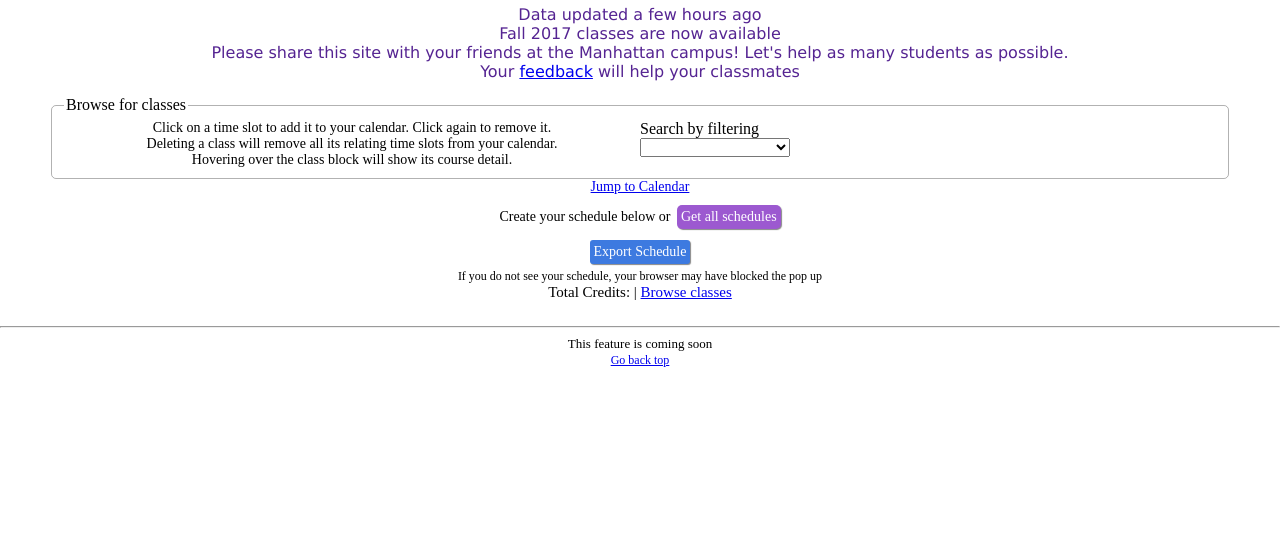
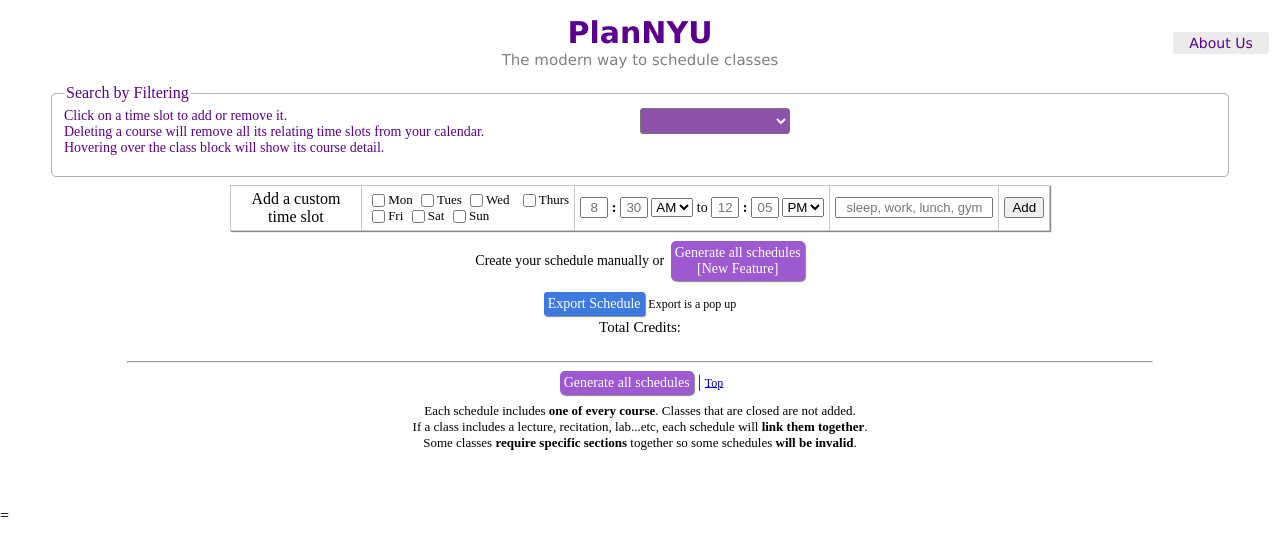
Before and after one commit to Skycocoo/PlanNYU, a plain HTML site: page schedule.html in a window 1280 px wide. Drawn offline with Linux system fonts and the light colour scheme; files that its build step writes are made by us from their sources; a script that the page names is missing.

Commit message:
Updated correct version of files

```diff
--- a/schedule.html
+++ b/schedule.html
@@ -2,31 +2,31 @@
 <html>
 <head>
 	<meta content="text/html;charset=utf-8" http-equiv="Content-Type">
-   <meta content="utf-8" http-equiv="encoding">
+	<meta content="utf-8">
 	<title>PlanNYU.com</title>
-	<link rel="stylesheet" type="text/css" href="index.css">
+	<link rel="stylesheet" type="text/css" href="schedule_style.css">
 </head>
 
 <body>
-	<header name="top">
-		<span>Data updated a few hours ago<br/>Fall 2017 classes are now available<br/>Please share this site with your friends at the Manhattan campus! Let's help as many students as possible.</span>
-		<!--<br/>-->
-		<span id="annoucements"><span style="font-size: 16px;"></span>
-         <br/>Your <!-- Don't have server ** <a href="/about">--><a href="about_us.html">feedback</a> will help your classmates
+<header>
+	<a href="/about" class="linkToPgs" style="right: 1px;">About Us</a>
+	<strong style="font-size: 30px;">PlanNYU</strong><br/>
+	<span id="topM" style="font-size: 15px; color: grey;">
+         The modern way to schedule classes
       </span>
+
 </header>
 
 <div id="search">
 
 	<fieldset>
-			<legend>Browse for classes</legend>
+		<legend>Search by Filtering</legend>
 		<div class="search-sep" id="search-left">
-            Click on a time slot to add it to your calendar. Click again to remove it.<br/>
-            Deleting a class will remove all its relating time slots from your calendar.<br/>
+			Click on a time slot to add or remove it.<br/>
+			Deleting a course will remove all its relating time slots from your calendar.<br/>
 			Hovering over the class block will show its course detail.
 		</div>
 		<div class="search-sep" id="search-right">
-				Search by filtering<br/>
 			<select id="school-options" onchange="schoolChange()">
 			</select>
 			<select id="major-options" onchange="majorChange()">
@@ -38,295 +38,87 @@
 	</fieldset>
 </div>
 
-   <div style="text-align: center; font-size: 14px;"><a href="#cPrev">Jump to Calendar</a></div>
+
+<!-- <div style="text-align: center; font-size: 12px;"><a href="#cPrev">Jump to Calendar</a></div>-->
+<table id="customBlock">
+	<tr>
+		<td id="customBlockTitle">
+			Add a custom time slot
+		</td>
+		<td id="dayCheckBox">
+			<span><input type="checkbox" name="day" value="Mo" id="Mo"> Mon</span>
+			<span><input type="checkbox" name="day" value="Tu" id="Tu"> Tues</span>
+			<span><input type="checkbox" name="day" value="We" id="We"> Wed<span>
+            <span><input type="checkbox" name="day" value="Th" id="Th"> Thurs</span><br/>
+            <span><input type="checkbox" name="day" value="Fr" id="Fr"> Fri</span>
+            <span><input type="checkbox" name="day" value="Sa" id="Sa"> Sat</span>
+            <span><input type="checkbox" name="day" value="Su" id="Su"> Sun</span>
+		</td>
+		<td id="customTime">
+			<input type="text" maxlength="2" placeholder="8" id="Bhr"> <strong>:</strong>
+			<input type="text" maxlength="2" placeholder="30" id="Bmin">
+			<select id="customBAMPM">
+				<option value="am">AM</option>
+				<option value="pm">PM</option>
+			</select>
+			to
+			<input type="text" maxlength="2" placeholder="12" id="Ehr"> <strong>:</strong>
+			<input type="text" maxlength="2" placeholder="05" id="Emin">
+			<select id="customEAMPM">
+				<option value="pm">PM</option>
+				<option value="am">AM</option>
+			</select>
+		</td>
+		<td id="customName">
+			<input type="text" maxlength="50" placeholder="sleep, work, lunch, gym" id="nameTimeSlot">
+		</td>
+		<td>
+			<button onclick="errorCustoms();">
+				Add
+			</button>
+		</td>
+	</tr>
+</table>
 <div id="cart">
 </div>
-	<div style="clear: both"></div>
+<div style="clear: both;"></div>
 <div id="schedule-option">
 		<span style="font-size: 14px;">
-			Create your schedule below or
+			Create your schedule manually or
 		</span>
 	<span class="schedule-interact-button">
-			<a href="#generate" onclick="testaa();">Get all schedules</a>
+			<a href="#generate" onclick="generateSched();">Generate all schedules<br/>[New Feature]</a>
 		</span>
 
 </div>
 <div id="cPrev" style="text-align: center; font-size: 15px;">
-      <span onclick="getImg(document.getElementById('calendar'))" id="spanImgInfo">Export Schedule</span><br/>
-      <span style="font-size: 12px;">If you do not see your schedule, your browser may have blocked the pop up</span><br/>
+	<span onclick="getImg(document.getElementById('calendar'))" id="spanImgInfo">Export Schedule</span>
+	<span style="font-size: 12px;">Export is a pop up</span><br/>
 	<span id="cNote"></span>
-      Total Credits: <strong id="numCredits"></strong> | <a href="#top">Browse classes</a>
+	Total Credits: <strong id="numCredits"></strong> <!--| <a href="#top" style="font-size: 12px;">Browse classes</a>-->
 	<br/>
 </div>
 <div id="calendar">
 </div>
 <!--<div id="imgCalendar"></div>-->
-	<hr/>
 <div id="generate">
-		<span id="gen-message">This feature is coming soon<br/><a href="#top" style="font-size: 12px;">Go back top</a></span>
-      <!--<script>retrieveTest(val);</script>-->
-		<!--<div class="tables-cont">
-			<span class="tables-title">Schedule 1</span>
-			<table>
-				<tr>
-					<th>Time</th>
-					<th>Monday</th>
-					<th>Tuesday</th>
-					<th>Wednesday</th>
-					<th>Thursday</th>
-					<th>Friday</th>
-					<th>Saturday</th>
-					<th>Sunday</th>
-				</tr>
-				<tr>
-					<td rowspan="4">8:00AM</td>
-					<td rowspan="3"><div style="cursor: pointer;">CS-UY 1114 <br/>Sec A32</div></td>
-					<td></td>
-					<td></td>
-					<td></td>
-					<td></td>
-					<td></td>
-					<td></td>
-				</tr>
-				<tr>
-					<td></td>
-					<td></td>
-					<td></td>
-					<td></td>
-					<td></td>
-					<td></td>
-				</tr>
-				<tr>
-					<td></td>
-					<td></td>
-					<td></td>
-					<td></td>
-					<td></td>
-					<td></td>
-				</tr>
-				<tr>
-					<td></td>
-					<td></td>
-					<td></td>
-					<td></td>
-					<td></td>
-					<td></td>
-					<td></td>
-				</tr>
-				<tr>
-					<td rowspan="4">9:00AM</td>
-					<td></td>
-					<td></td>
-					<td></td>
-					<td></td>
-					<td></td>
-					<td></td>
-					<td></td>
-				</tr>
-				<tr>
-					<td></td>
-					<td></td>
-					<td></td>
-					<td></td>
-					<td></td>
-					<td></td>
-					<td></td>
-				</tr>
-				<tr>
-					<td></td>
-					<td></td>
-					<td></td>
-					<td></td>
-					<td></td>
-					<td></td>
-					<td></td>
-				</tr>
-				<tr>
-					<td></td>
-					<td></td>
-					<td></td>
-					<td></td>
-					<td></td>
-					<td></td>
-					<td></td>
-				</tr>
-			</table>
+	<hr style="width: 80%;"/>
+	<div style="text-align: center;">
+         <span class="schedule-interact-button">
+            <a onclick="generateSched();">Generate all schedules</a>
+         </span>
+		| <a href="#top" style="font-size: 12px;">Top</a>
 	</div>
-		<div class="tables-cont">
-			<span class="tables-title">Schedule 2</span>
-			<table>
-				<tr>
-					<th>Time</th>
-					<th>Monday</th>
-					<th>Tuesday</th>
-					<th>Wednesday</th>
-					<th>Thursday</th>
-					<th>Friday</th>
-					<th>Saturday</th>
-					<th>Sunday</th>
-				</tr>
-				<tr>
-					<td rowspan="4">8:00AM</td>
-					<td rowspan="3"><div style="cursor: pointer;">CS-UY 1114 <br/>Sec A32</div></td>
-					<td></td>
-					<td></td>
-					<td></td>
-					<td></td>
-					<td></td>
-					<td></td>
-				</tr>
-				<tr>
-					<td></td>
-					<td></td>
-					<td></td>
-					<td></td>
-					<td></td>
-					<td></td>
-				</tr>
-				<tr>
-					<td></td>
-					<td></td>
-					<td></td>
-					<td></td>
-					<td></td>
-					<td></td>
-				</tr>
-				<tr>
-					<td></td>
-					<td></td>
-					<td></td>
-					<td></td>
-					<td></td>
-					<td></td>
-					<td></td>
-				</tr>
-				<tr>
-					<td rowspan="4">9:00AM</td>
-					<td></td>
-					<td></td>
-					<td></td>
-					<td></td>
-					<td></td>
-					<td></td>
-					<td></td>
-				</tr>
-				<tr>
-					<td></td>
-					<td></td>
-					<td></td>
-					<td></td>
-					<td></td>
-					<td></td>
-					<td></td>
-				</tr>
-				<tr>
-					<td></td>
-					<td></td>
-					<td></td>
-					<td></td>
-					<td></td>
-					<td></td>
-					<td></td>
-				</tr>
-				<tr>
-					<td></td>
-					<td></td>
-					<td></td>
-					<td></td>
-					<td></td>
-					<td></td>
-					<td></td>
-				</tr>
-			</table>
+	<span id="gen-message">
+         Each schedule includes <strong>one of every course</strong>. Classes that are closed are not added.<br/>
+         If a class includes a lecture, recitation, lab...etc, each schedule will <strong>link them together</strong>.<br/>
+         Some classes <strong>require specific sections</strong> together so some schedules <strong>will be invalid</strong>.<br/>
+         <br/>
+      </span>
+
+	<div id="gScheds">
 	</div>
-		<div class="tables-cont">
-			<span class="tables-title">Schedule 3</span>
-			<table>
-				<tr>
-					<th>Time</th>
-					<th>Monday</th>
-					<th>Tuesday</th>
-					<th>Wednesday</th>
-					<th>Thursday</th>
-					<th>Friday</th>
-					<th>Saturday</th>
-					<th>Sunday</th>
-				</tr>
-				<tr>
-					<td rowspan="4">8:00AM</td>
-					<td rowspan="3"><div style="cursor: pointer;">CS-UY 1114 <br/>Sec A32</div></td>
-					<td></td>
-					<td></td>
-					<td></td>
-					<td></td>
-					<td></td>
-					<td></td>
-				</tr>
-				<tr>
-					<td></td>
-					<td></td>
-					<td></td>
-					<td></td>
-					<td></td>
-					<td></td>
-				</tr>
-				<tr>
-					<td></td>
-					<td></td>
-					<td></td>
-					<td></td>
-					<td></td>
-					<td></td>
-				</tr>
-				<tr>
-					<td></td>
-					<td></td>
-					<td></td>
-					<td></td>
-					<td></td>
-					<td></td>
-					<td></td>
-				</tr>
-				<tr>
-					<td rowspan="4">9:00AM</td>
-					<td></td>
-					<td></td>
-					<td></td>
-					<td></td>
-					<td></td>
-					<td></td>
-					<td></td>
-				</tr>
-				<tr>
-					<td></td>
-					<td></td>
-					<td></td>
-					<td></td>
-					<td></td>
-					<td></td>
-					<td></td>
-				</tr>
-				<tr>
-					<td></td>
-					<td></td>
-					<td></td>
-					<td></td>
-					<td></td>
-					<td></td>
-					<td></td>
-				</tr>
-				<tr>
-					<td></td>
-					<td></td>
-					<td></td>
-					<td></td>
-					<td></td>
-					<td></td>
-					<td></td>
-				</tr>
-			</table>
-		</div>
-		<div style="clear : both;"></div>-->
+	<div style="clear : both;"></div>
 </div>
 
 <script src="index.js"></script>
@@ -338,11 +130,9 @@
             (i[r].q=i[r].q||[]).push(arguments)},i[r].l=1*new Date();a=s.createElement(o),
         m=s.getElementsByTagName(o)[0];a.async=1;a.src=g;m.parentNode.insertBefore(a,m)
     })(window,document,'script','https://www.google-analytics.com/analytics.js','ga');
-
-  ga('create', 'UA-83639666-1', 'auto');
+    ga('create', 'UA-83639668-1', 'auto');
     ga('send', 'pageview');
-
 </script>
 </body>
 
-</html>
+</html>=
--- a/schedule_style.css
+++ b/schedule_style.css
@@ -76,7 +76,7 @@
     color: #59008e;
 
     border-radius: 5px;
-    height: 60px;
+    height: 75px;
     margin:auto;
     width: 90%;
     border: 1px solid rgba(0, 0, 0, 0.3);
```
Lines whose indentation alone changed are shown as unchanged.
